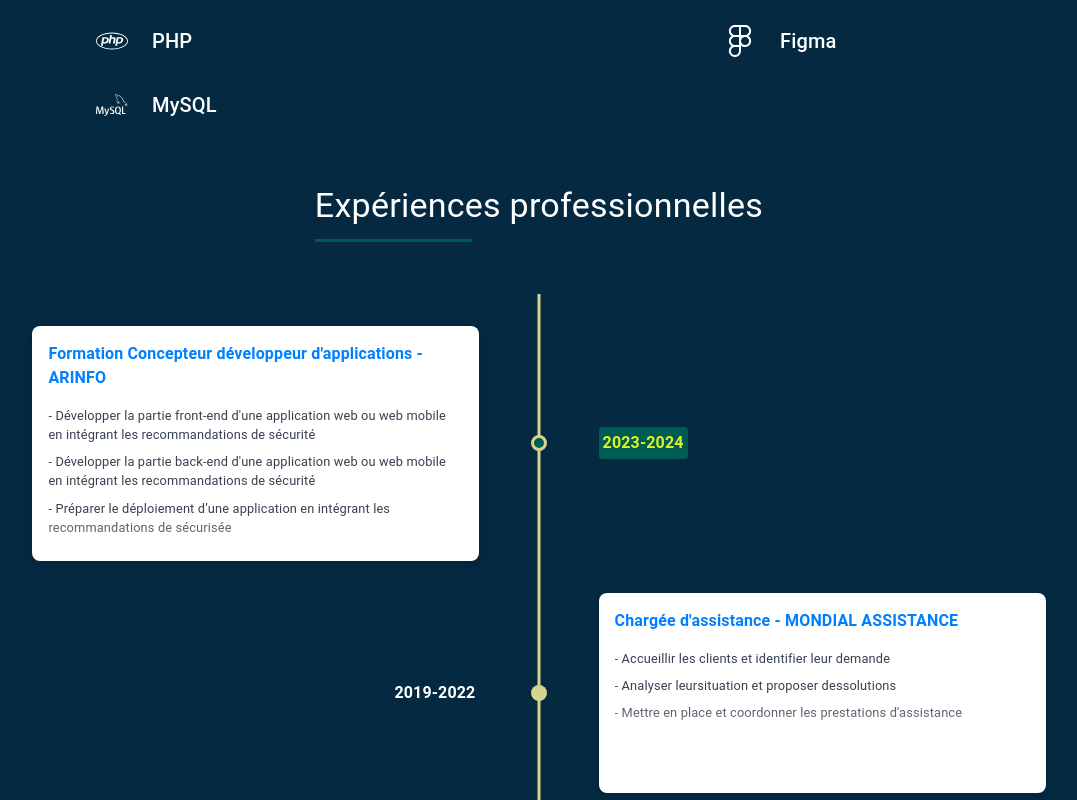
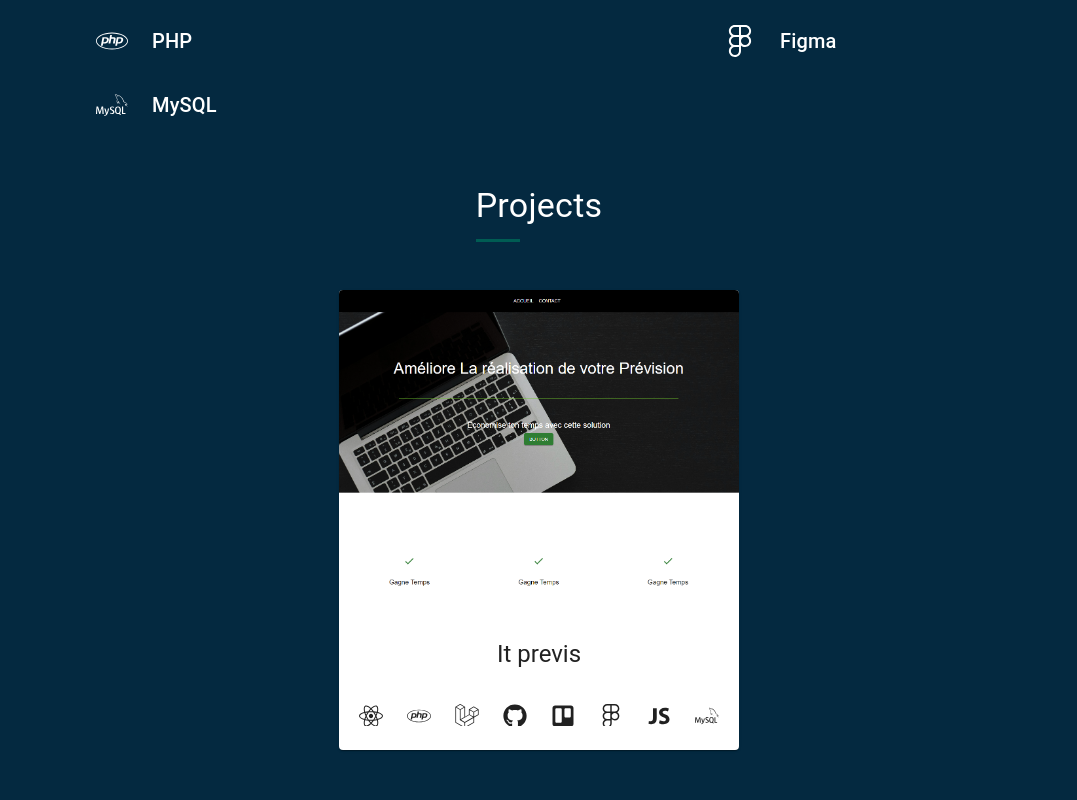
Before and after one commit to Monnetkevin/Portfolio-V2, a React (Create React App) app: page / in a window 1280 px wide. Shown: the part 1240-2040 px from the top of the page, without its empty margins (101-1178 px from the left). Built offline with nearby package versions, Linux system fonts and the light colour scheme.

Commit message:
start SectionProjects

```diff
--- a/src/components/projects/Projects.jsx
+++ b/src/components/projects/Projects.jsx
@@ -11,22 +11,23 @@ import { SiMysql } from "react-icons/si";
 
 export const PROJECTS = [
   {
-    title: "blabla",
+    title: "It previs",
     content:
       "Lorem ipsum dolor sit amet, consectetur adipiscing elit. Phasellus ornare dui sagittis nulla sagittis, et consectetur est posuere. Class aptent taciti sociosqu ad litora torquent per conubia nostra, per inceptos himenaeos. Sed bibendum vestibulum pulvinar. Praesent dignissim purus a porttitor volutpat. Aenean fringilla lorem vitae dolor mattis, vitae egestas magna tincidunt. Pellentesque tristique consectetur ante at mollis. Donec ex leo, convallis sit amet tempus a, ornare hendrerit lacus. Vestibulum faucibus malesuada sem id viverra. Donec ut facilisis ligula. Suspendisse posuere ligula at quam suscipit, sed lobortis orci tincidunt. Donec nisi tellus, pulvinar ultrices suscipit et, molestie ac tellus.",
     images: [
-      "https://picsum.photos/id/10/200/300",
+      "/images/Capture d'écran 2024-07-09 184454.png",
       "https://picsum.photos/id/10/200/200",
     ],
     technologies: [
-      <FaReact size="2rem" />,
-      <FaPhp size="2rem" />,
-      <FaLaravel size="2rem" />,
-      <FaGithub size="2rem" />,
-      <FaTrello size="2rem" />,
-      <FaFigma size="2rem" />,
-      <IoLogoJavascript size="2rem" />,
-      <SiMysql size="2rem" />,
+      <FaReact size="1.5rem" />,
+      <FaPhp size="1.5rem" />,
+      <FaLaravel size="1.5rem" />,
+      <FaGithub size="1.5rem" />,
+      <FaTrello size="1.5rem" />,
+      <FaFigma size="1.5rem" />,
+      <IoLogoJavascript size="1.5rem" />,
+      <SiMysql size="1.5rem" />,
     ],
+    github: "https://github.com/Monnetkevin/api-itprevis",
   },
 ];
--- /dev/null
+++ b/src/components/projects/ProjectsWrapper.jsx
@@ -0,0 +1,110 @@
+import {
+  Box,
+  Typography,
+  Card,
+  CardMedia,
+  CardContent,
+  CardActions,
+  Icon,
+  Button,
+} from "@mui/material";
+
+const ProjectsWrapper = ({ projects }) => {
+  return (
+    <Box sx={{ display: "flex", flexWrap: "wrap", gap: 2 }}>
+      {projects.map((project, index) => (
+        <Card key={index} sx={{ position: "relative", maxWidth: 400 }}>
+          <Box
+            sx={{
+              position: "relative",
+              "&:hover .overlay": {
+                opacity: 1,
+              },
+            }}
+          >
+            <CardMedia
+              component="img"
+              height="300"
+              image={project.images[0]}
+              alt={project.title}
+            />
+            <Box
+              className="overlay"
+              sx={{
+                position: "absolute",
+                top: 0,
+                left: 0,
+                width: "100%",
+                height: "100%",
+                display: "flex",
+                flexDirection: "column",
+                justifyContent: "center",
+                alignItems: "center",
+                backgroundColor: "rgba(0, 0, 0, 0.6)",
+                opacity: 0,
+                transition: "opacity 0.3s ease-in-out",
+              }}
+            >
+              <Button
+                variant="outlined"
+                sx={{
+                  mb: 1,
+                  color: "#fff",
+                  borderColor: "#fff",
+                  "&:hover": { borderColor: "#DBF227", color: "#DBF227" },
+                }}
+                href={project.github}
+              >
+                Voir le Github
+              </Button>
+              <Button
+                variant="outlined"
+                disabled
+                sx={{
+                  mb: 1,
+                  color: "#fff",
+                  borderColor: "#fff",
+                  "&:hover": { borderColor: "#DBF227", color: "#DBF227" },
+                }}
+              >
+                Projet local
+              </Button>
+              <Button
+                variant="outlined"
+                sx={{
+                  mb: 1,
+                  color: "#fff",
+                  borderColor: "#fff",
+                  "&:hover": { borderColor: "#DBF227", color: "#DBF227" },
+                }}
+              >
+                Détails
+              </Button>
+            </Box>
+          </Box>
+
+          <CardContent
+            sx={{ display: "flex", justifyContent: "center", mt: "2rem" }}
+          >
+            <Typography gutterBottom variant="h5" component="div">
+              {project.title}
+            </Typography>
+          </CardContent>
+          <CardActions
+            sx={{
+              display: "flex",
+              justifyContent: "center",
+              gap: "1rem",
+              mb: "1rem",
+            }}
+          >
+            {project.technologies.map((technology, index) => (
+              <Icon key={index}>{technology}</Icon>
+            ))}
+          </CardActions>
+        </Card>
+      ))}
+    </Box>
+  );
+};
+export default ProjectsWrapper;
--- a/src/components/projects/SectionProjects.jsx
+++ b/src/components/projects/SectionProjects.jsx
@@ -1,8 +1,10 @@
-import { Container, Box } from "@mui/material";
+import { Container, Box, Typography } from "@mui/material";
+import ProjectsWrapper from "./ProjectsWrapper";
+import { PROJECTS } from "./Projects";
 
 const SectionProjects = () => {
   return (
-    <Container maw="xl" id="projects">
+    <Container maxWidth="xl" id="projects">
       <Box
         component="div"
         sx={{
@@ -13,7 +15,21 @@ const SectionProjects = () => {
           alignItems: "center",
           py: "3rem",
         }}
-      ></Box>
+      >
+        <Box component="div" sx={{ mb: "3rem" }}>
+          <Typography variant="h4" component="h2" gutterBottom>
+            Projects
+          </Typography>
+          <Box
+            sx={{
+              width: "35%",
+              height: "3px",
+              backgroundColor: "#005C53",
+            }}
+          />
+        </Box>
+        <ProjectsWrapper projects={PROJECTS} />
+      </Box>
     </Container>
   );
 };
--- a/src/pages/Home.jsx
+++ b/src/pages/Home.jsx
@@ -3,12 +3,14 @@ import { Box } from "@mui/material";
 import HeaderSection from "../components/header/HeaderSection";
 import SkillsSection from "../components/skills/SkillsSection";
 import SectionExperiences from "../components/experiences/SectionExperiences";
+import SectionProjects from "../components/projects/SectionProjects";
 
 export default function Home() {
   return (
     <Box sx={{ backgroundColor: "#042940" }}>
       <HeaderSection />
       <SkillsSection />
+      <SectionProjects />
       <SectionExperiences />
     </Box>
   );
```
Also changed, not shown: public/images/Capture d'écran 2024-07-09 184454.png (added).
